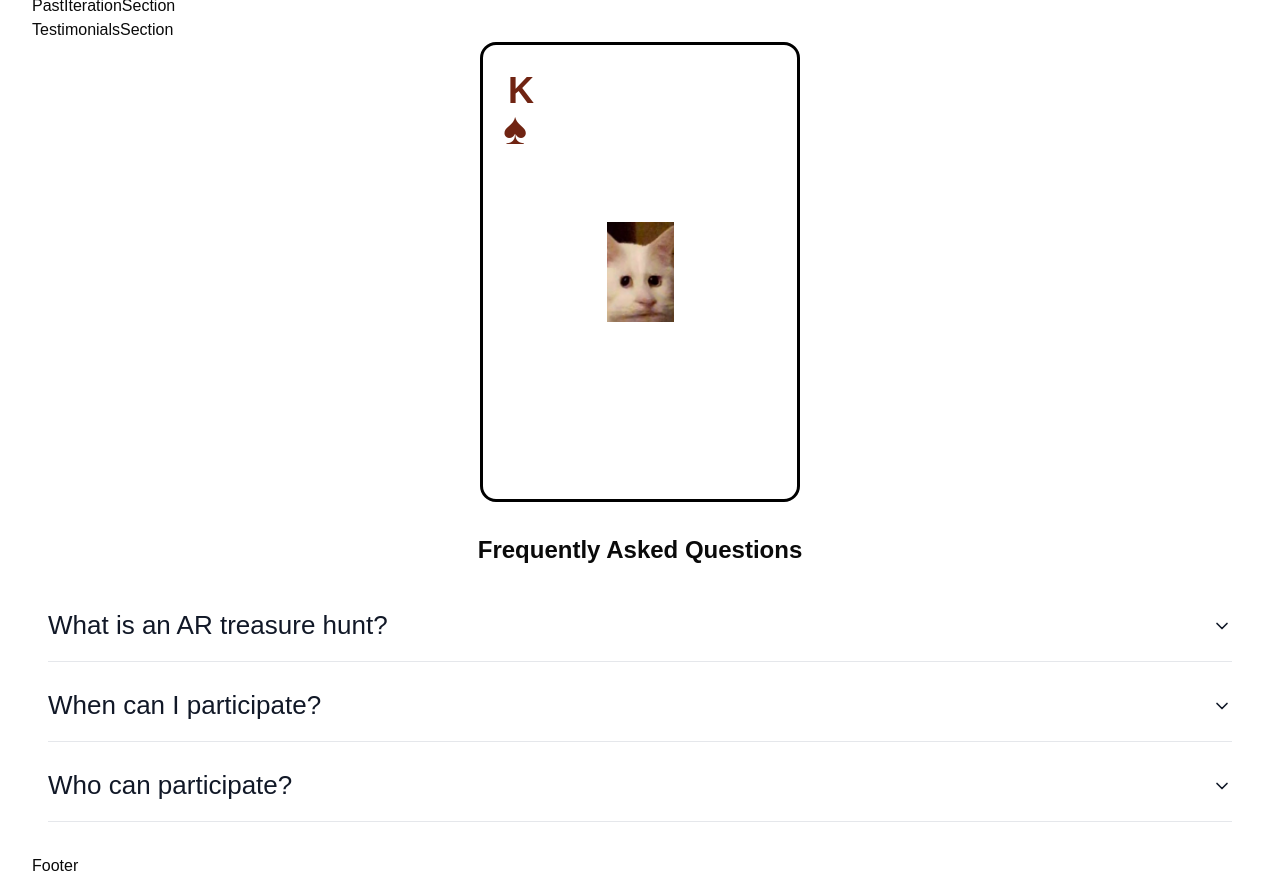
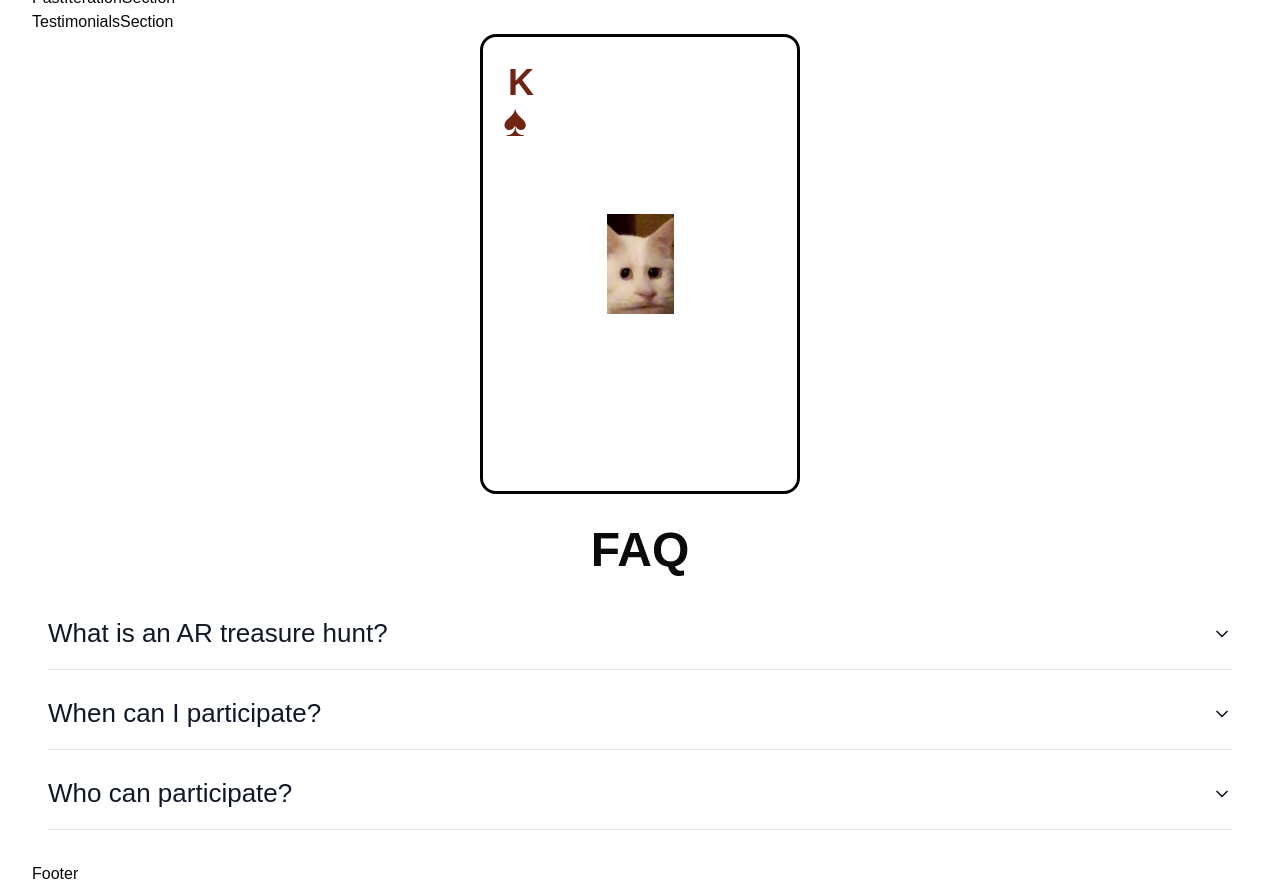
Before and after one commit to AR-Treasure-Hunt/theWebsite, a React (Vite) app: page / in a window 1280 px wide. Built offline with nearby package versions, Linux system fonts and the light colour scheme; no server answers; a web font is replaced by a local one.

Commit message:
increased size of the faq heading

```diff
--- a/src/sections/LandingSection/components/FAQSection/index.tsx
+++ b/src/sections/LandingSection/components/FAQSection/index.tsx
@@ -54,8 +54,8 @@ const FAQItem: React.FC<FAQItem> = ({ question, answer }) => {
 const FAQSection: React.FC = () => {
   return (
     <div className="max-w-7xl mx-auto my-8 px-4">
-      <h2 className="text-2xl font-bold mb-6 text-center">Frequently Asked Questions</h2>
-      <div className="space-y-2">
+<h2 className="text-5xl font-bold mb-6 text-center">FAQ</h2>
+<div className="space-y-2">
         {/* Render FAQ items */}
         {faqData.map((faq, index) => (
           <FAQItem key={index} question={faq.question} answer={faq.answer} />
```
